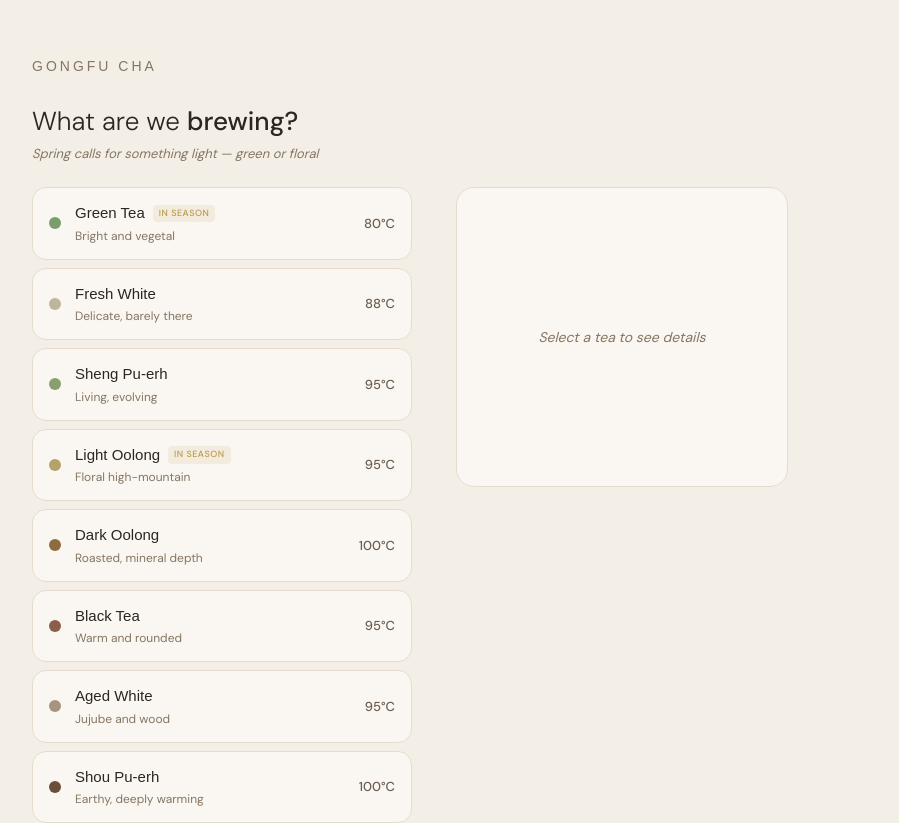
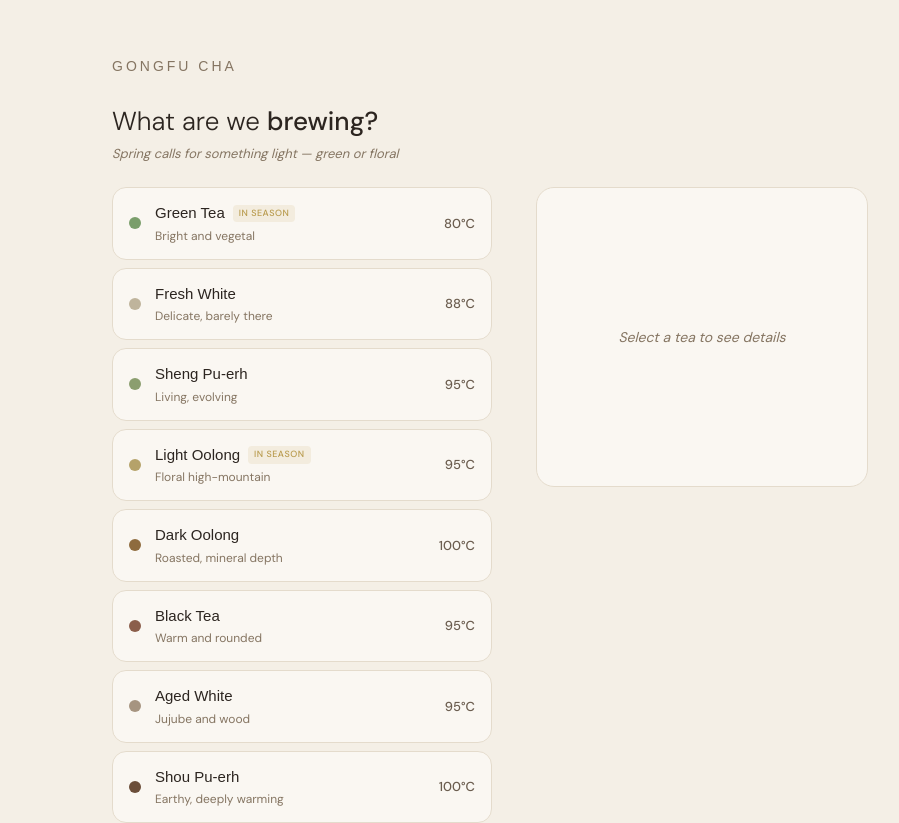
Before and after one commit to PekkaSetala/gongfucha.app, a Next.js app: page / in a window 1280 px wide. Shown: the top 823 px of the page, without its empty margins (148-1047 px from the left). Built offline with nearby package versions, Linux system fonts and the light colour scheme.

Commit message:
Tighten max-width to 800px, gitignore tool artifacts
Co-Authored-By: Claude Opus 4.6 (1M context) <noreply@anthropic.com>

```diff
--- a/src/app/page.tsx
+++ b/src/app/page.tsx
@@ -88,7 +88,7 @@ export default function Home() {
 
   return (
     <div className="flex-1">
-      <div className="max-w-[960px] mx-auto min-h-screen">
+      <div className="max-w-[800px] mx-auto min-h-screen">
         <Header />
 
         <div className="flex gap-6 items-start">
```
Also changed, not shown: 1 other file (tests, documents, lock files or other folders).
